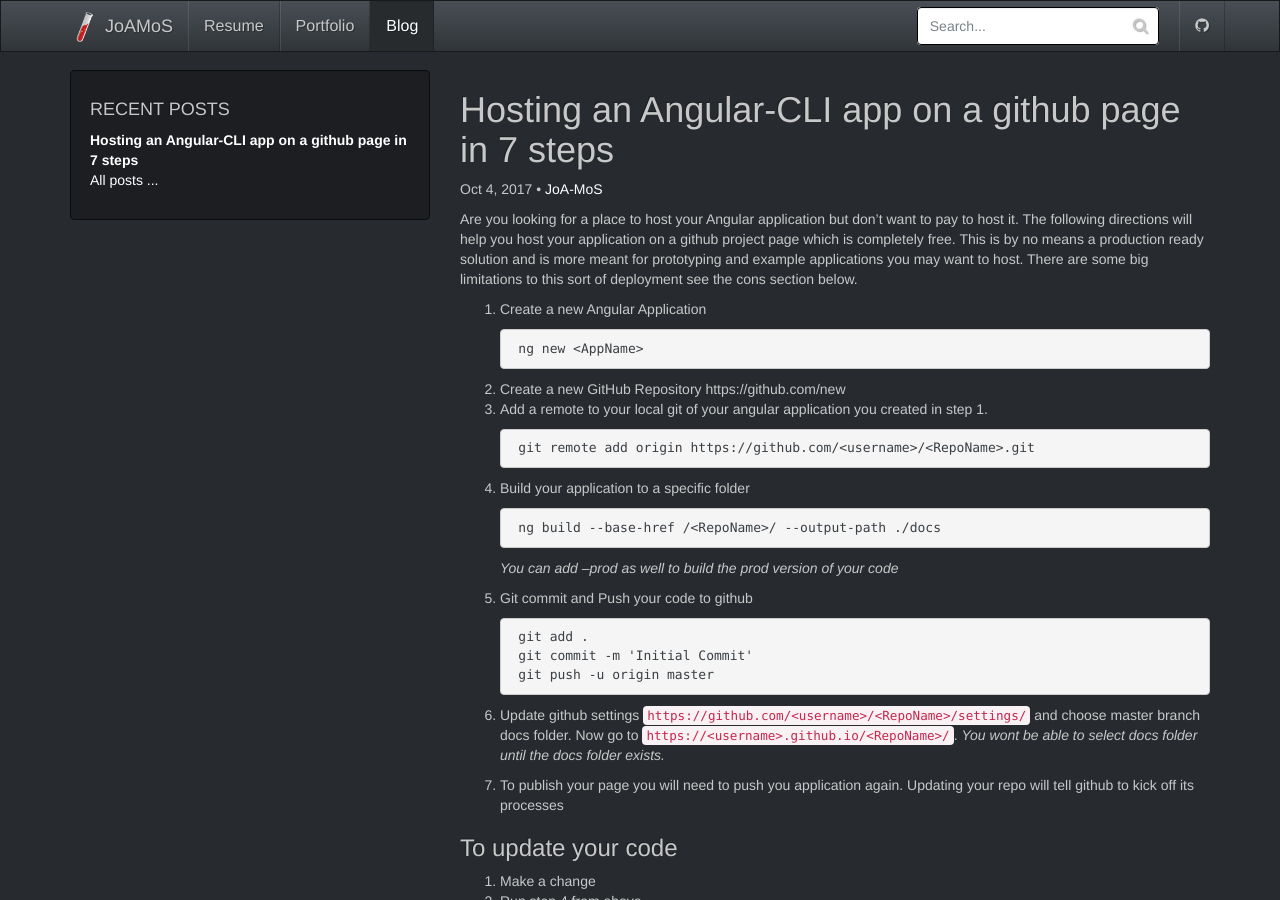
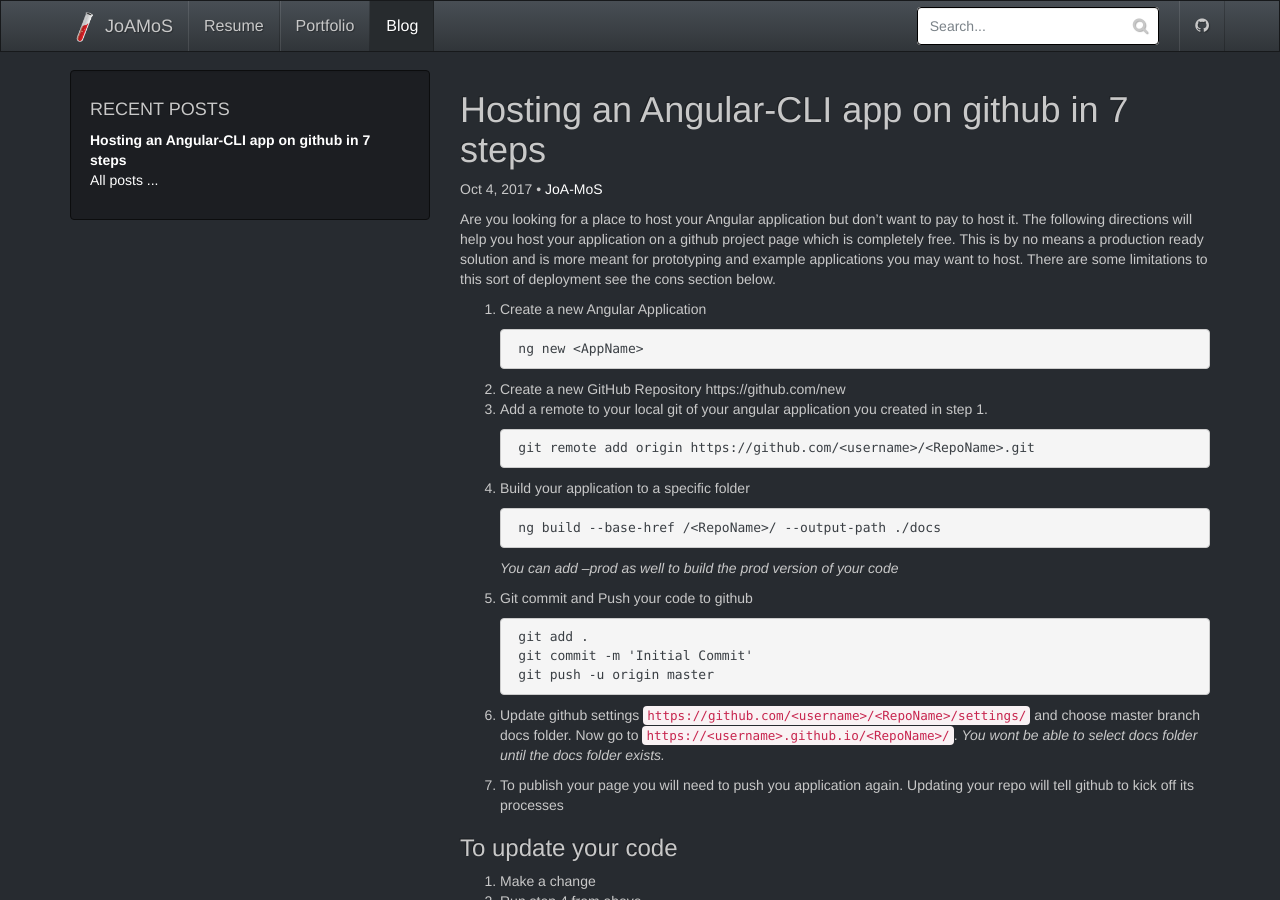
Before and after one commit to JoA-MoS/JoA-MoS.github.io, a Jekyll site: the page built from _posts/2017-10-04-hosting-angular-cli-app-on-github-in-7-steps.md, in a window 1280 px wide and 900 px high. Built offline with Jekyll 4.4.1, drawn with Linux system fonts in a browser that asks for light colours; nearby versions of some CDN libraries.

Commit message:
Title and tags

```diff
--- a/_posts/2017-10-04-hosting-angular-cli-app-on-github-in-7-steps.md
+++ b/_posts/2017-10-04-hosting-angular-cli-app-on-github-in-7-steps.md
@@ -1,11 +1,11 @@
 ---
 layout: post
-title:  "Hosting an Angular-CLI app on a github page in 7 steps"
+title:  "Hosting an Angular-CLI app on github in 7 steps"
 author: JoA-MoS
 category: Dev
 tags: [Angular, Angular-CLI, Github Pages]
 ---
-Are you looking for a place to host your Angular application but don't want to pay to host it. The following directions will help you host your application on a github project page which is completely free. This is by no means a production ready solution and is more meant for prototyping and example applications you may want to host. There are some big limitations to this sort of deployment see the cons section below.
+Are you looking for a place to host your Angular application but don't want to pay to host it. The following directions will help you host your application on a github project page which is completely free. This is by no means a production ready solution and is more meant for prototyping and example applications you may want to host. There are some limitations to this sort of deployment see the cons section below.
 
 1. Create a new Angular Application
 
--- a/blog/tags.html
+++ b/blog/tags.html
@@ -7,7 +7,7 @@
     <div class="tags-expo">
       <div class="tags-expo-list">
         {% for tag in site.tags %}
-        <a href="#{{ tag[0] | slugify }}" class="post-tag">{{ tag[0] }}</a>
+        <a href="#{{ tag[0] | slugify }}" class="fa fa-tag">{{ tag[0] }}</a>
         {% endfor %}
       </div>
       <hr/>
```
